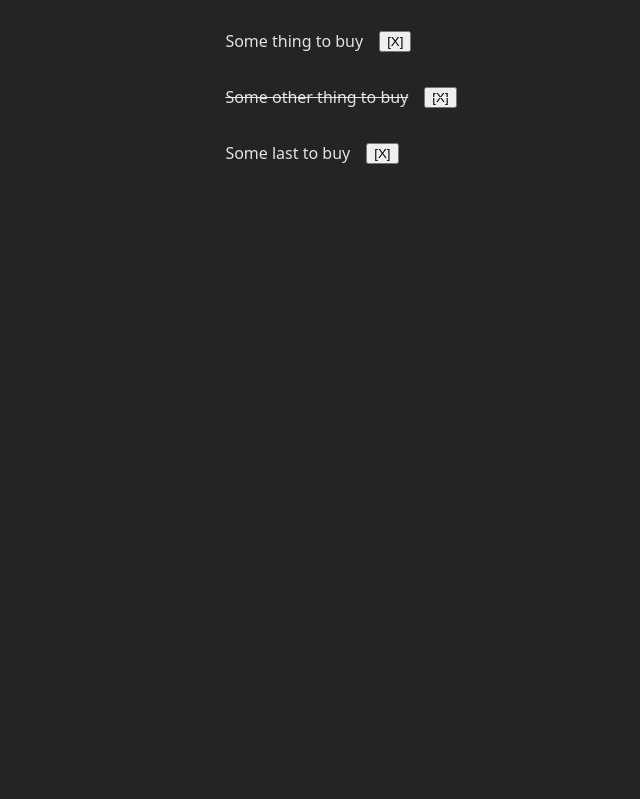
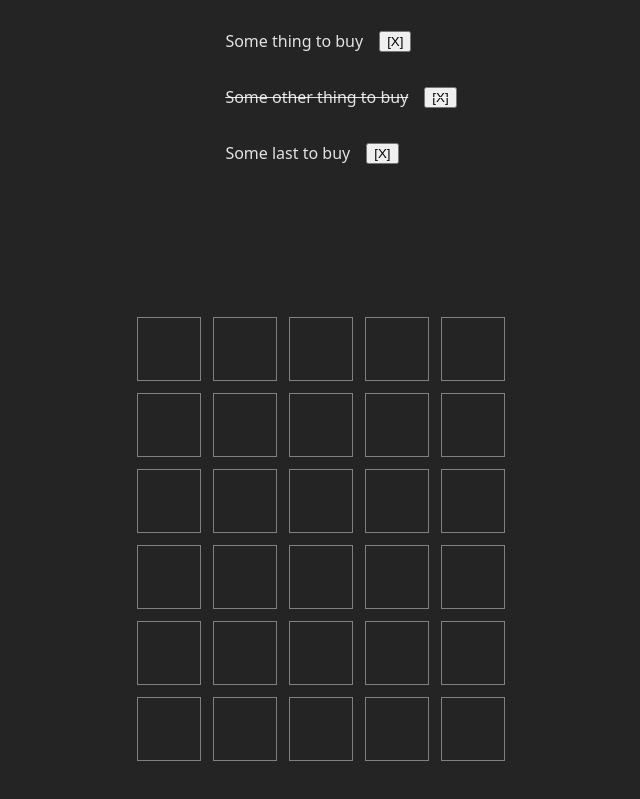
Before and after one commit to enriqueSFranco/primeros-pasos-con-react, a React (Vite) app: page / in a window 1280 px wide. Shown: the part 3407-4206 px from the top of the page, without its empty margins (319-959 px from the left). Before the commit the page ends 3660 px from the top, so only its background shows below. Built offline with nearby package versions, Linux system fonts and the light colour scheme.

Commit message:
feat: Add interview five

```diff
--- a/src/App.tsx
+++ b/src/App.tsx
@@ -8,6 +8,7 @@ import RenderConditional from './RenderConditional'
 import AppReadingLinst from './router/routerAppReadingList'
 import InterviewThree from './views/InterviewThree'
 import InterviewFour from './views/InterviewFour'
+import InterviewFive from './views/InterviewFive'
 
 const user: UserType = { name: 'enrique', age: 24, username: 'kike', email: 'enrique@gmail.com' }
 
@@ -39,6 +40,9 @@ function App () {
 
       {/* INTERVIEW FOUR */}
       <InterviewFour />
+
+      {/* INTERVIEW FIVE */}
+      <InterviewFive />
     </div>
   )
 }
--- a/src/views/InterviewFive.tsx
+++ b/src/views/InterviewFive.tsx
@@ -51,12 +51,18 @@ function InterviewFive () {
     [turn, words, answer],
   );
 
+  useEffect(() => {
+    window.addEventListener('keydown', handleKeyDown)
+    return () => window.removeEventListener('keydown', handleKeyDown)
+  }, [handleKeyDown])
+
   return (
     <main className="board">
       {words.map((word, wordIndex) => (
         <section className="word">
           {word.map((letter, letterIndex) => {
-            const isCorrect = false;
+            const isCorrect = letter && wordIndex < turn && letter === answer[letterIndex] &&
+              answer.includes(letter);
             const isPresent =
               letter &&
               wordIndex < turn &&
```
Also changed, not shown: 1 other file (tests, documents, lock files or other folders).
